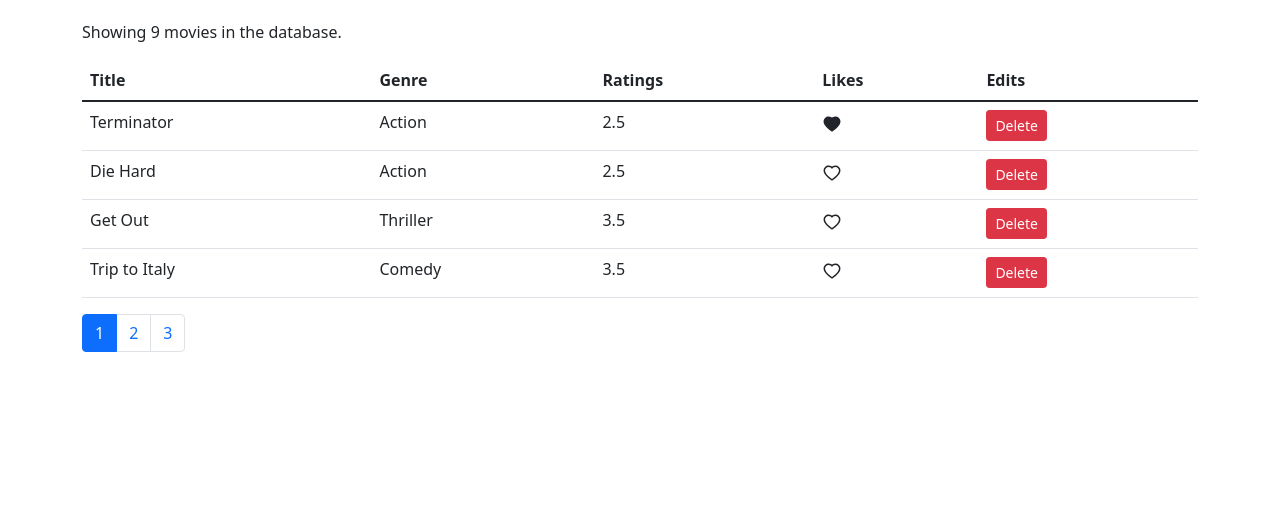
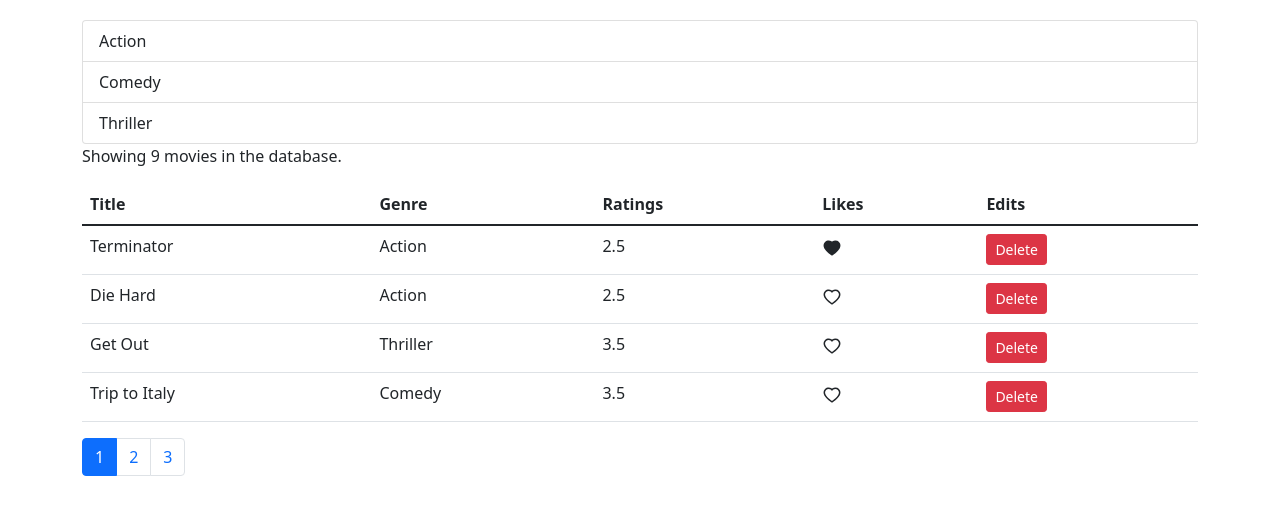
Before and after one commit to CutieMath/react-02, a React (Create React App) app: page / in a window 1280 px wide. Shown: the top 514 px of the page. Built offline with nearby package versions, Linux system fonts and the light colour scheme.

Commit message:
add genres into app

```diff
--- a/src/App.js
+++ b/src/App.js
@@ -1,13 +1,19 @@
 import React, { Component } from "react";
 import "./App.css";
 import Movies from "./components/movies";
+import Genres from "./components/genres";
 
 class App extends Component {
   render() {
     return (
-      <main className="container">
-        <Movies />
-      </main>
+      <div class="container">
+        <div class="col">
+          <Genres />
+        </div>
+        <div class="col">
+          <Movies />
+        </div>
+      </div>
     );
   }
 }
--- /dev/null
+++ b/src/components/genres.jsx
@@ -0,0 +1,20 @@
+import React, { Component } from "react";
+import { getGenres } from "../services/fakeGenreService";
+
+class Genres extends Component {
+  state = { genres: getGenres() };
+  render() {
+    const genres = this.state.genres;
+    return (
+      <div class="list-group">
+        {genres.map((genre) => (
+          <a href="#" className="list-group-item list-group-item-action">
+            {genre.name}
+          </a>
+        ))}
+      </div>
+    );
+  }
+}
+
+export default Genres;
--- a/src/components/movies.jsx
+++ b/src/components/movies.jsx
@@ -32,7 +32,7 @@ class Movies extends Component {
     const paginatedMovies = paginate(movies, currPage, pageSize);
 
     return (
-      <>
+      <div>
         <p>Showing {moviesCount} movies in the database.</p>
         <table className="table">
           <thead>
@@ -74,7 +74,7 @@ class Movies extends Component {
           onPageClick={this.handlePageChange}
           currPage={currPage}
         />
-      </>
+      </div>
     );
   }
 }
```
